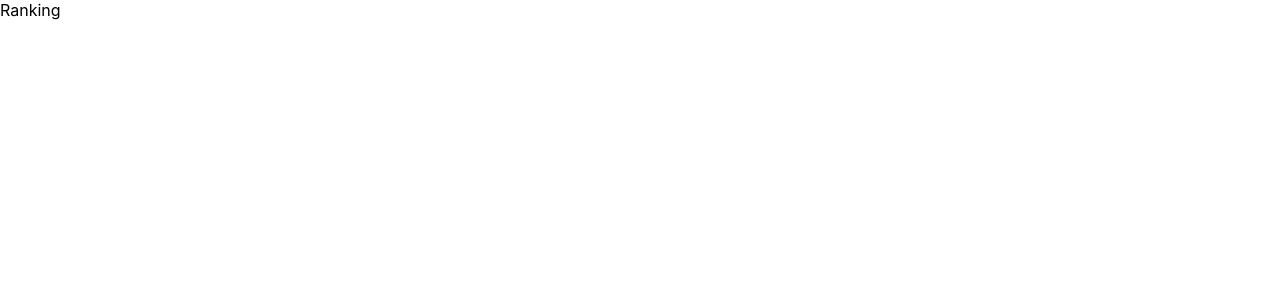
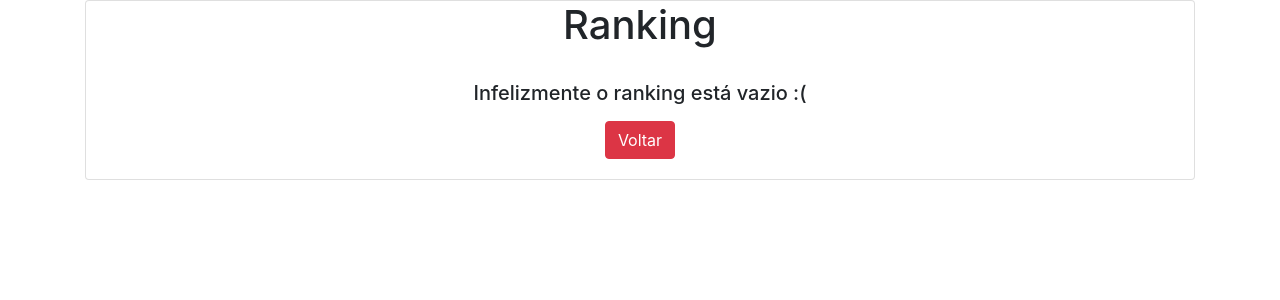
Before and after one commit to tryber/sd-04-project-trivia-react-redux-6, a React (Create React App) app: page /ranking in a window 1280 px wide. Shown: the top 300 px of the page. Built offline with nearby package versions, Linux system fonts and the light colour scheme.

Commit message:
quase pronto

```diff
--- a/public/index.html
+++ b/public/index.html
@@ -25,6 +25,7 @@
       work correctly both with client-side routing and a non-root public URL.
       Learn how to configure a non-root public URL by running `npm run build`.
     -->
+    <link rel="stylesheet" href="https://stackpath.bootstrapcdn.com/bootstrap/4.5.0/css/bootstrap.min.css" integrity="sha384-9aIt2nRpC12Uk9gS9baDl411NQApFmC26EwAOH8WgZl5MYYxFfc+NcPb1dKGj7Sk" crossorigin="anonymous">
     <title>React App</title>
   </head>
   <body>
--- a/src/App.js
+++ b/src/App.js
@@ -1,5 +1,5 @@
 import React from 'react';
-import { BrowserRouter, Route } from 'react-router-dom';
+import { BrowserRouter, Route, Switch } from 'react-router-dom';
 // import logo from './trivia.png';
 import './App.css';
 import Home from './pages/Home';
@@ -13,11 +13,13 @@ import Settings from './pages/Settings';
 export default function App() {
   return (
     <BrowserRouter>
-      <Route exact path="/" component={Home} />
-      <Route exact path="/play" component={Game} />
-      <Route exact path="/results" component={Feedback} />
-      <Route exact path="/ranking" component={Ranking} />
-      <Route exact path="/settings" component={Settings} />
+      <Switch>
+        <Route exact path="/" component={Home} />
+        <Route exact path="/play" component={Game} />
+        <Route exact path="/results" component={Feedback} />
+        <Route exact path="/ranking" component={Ranking} />
+        <Route exact path="/settings" component={Settings} />
+      </Switch>
     </BrowserRouter>
   );
 }
--- a/src/pages/Ranking.jsx
+++ b/src/pages/Ranking.jsx
@@ -1,9 +1,67 @@
-import React from 'react';
+import React, { useState } from 'react';
+import { Link } from 'react-router-dom';
 
 export default function Ranking() {
+  const [ranking] = useState(() => {
+    const rankingLocalStorage = localStorage.getItem('@trivia-game/ranking');
+    if (rankingLocalStorage) return JSON.parse(rankingLocalStorage);
+    return [];
+  });
+
+  const handleBackButton = () => {
+    //reseta o score e assertions do player
+  };
   return (
-    <div>
-      Ranking
+    <div className="container">
+      <div className="row justify-content-center align-items-center">
+        <div className="col">
+          <div className="card">
+            <h1 className="card-title text-center">Ranking</h1>
+            <div className="card-body">
+              <ul className="list-group">
+                {ranking.length ? (
+                  ranking
+                    .sort((a, b) => a.score - b.score)
+                    .map((player, index) => (
+                      <li className="list-group-item d-flex justify-content-between align-items-center">
+                        <div className="d-flex align-items-center ">
+                          <img
+                            className="mr-2 rounded-circle"
+                            height="50px"
+                            src={player.picture}
+                            alt=""
+                          />
+                          <p data-testid={`player-name-${index}`}>{player.name}</p>
+                        </div>
+                        <div className="d-flex align-items-center">
+                          <small>Pontos: </small>
+                          <span
+                            data-testid={`player-score-${index}`}
+                            className="badge badge-success badge-pill ml-2"
+                          >
+                            {player.score}
+                          </span>
+                        </div>
+                      </li>
+                    ))
+                ) : (
+                  <h5 className="text-center">Infelizmente o ranking está vazio :(</h5>
+                )}
+              </ul>
+              <div className="d-flex justify-content-center mt-2">
+                <Link
+                  to="/"
+                  onClick={handleBackButton}
+                  data-testid="btn-go-home"
+                  className="btn btn-danger"
+                >
+                  Voltar
+                </Link>
+              </div>
+            </div>
+          </div>
+        </div>
+      </div>
     </div>
   );
 }
```
